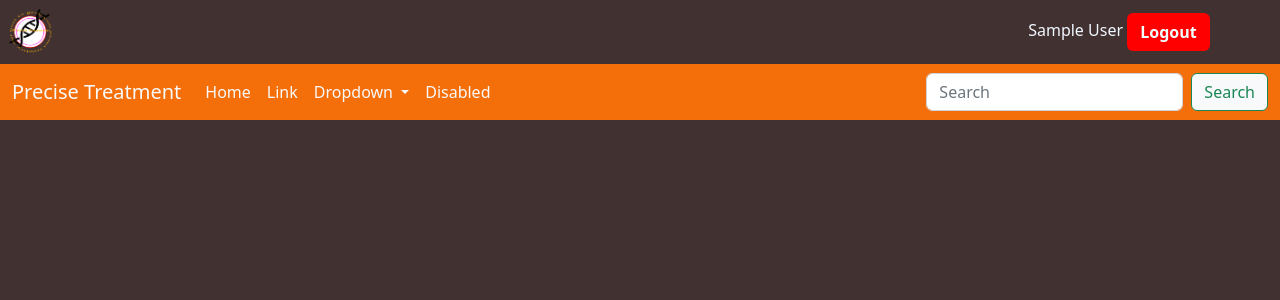
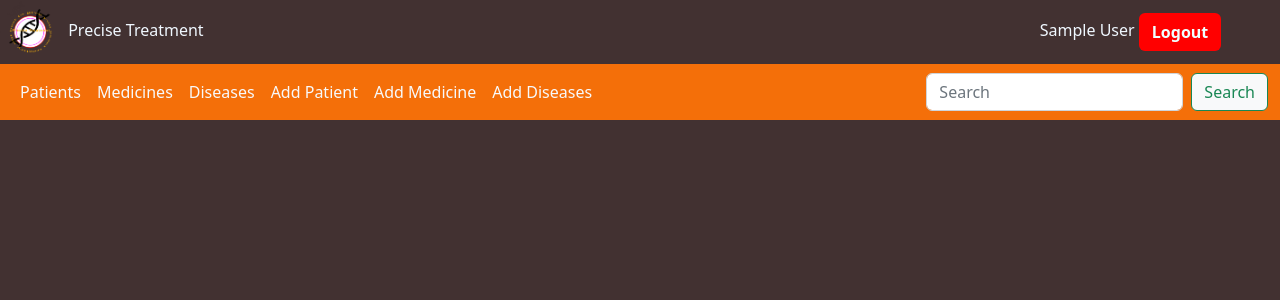
Before and after one commit to rakinplaban/bioinformatics, a Django app: page / in a window 1280 px wide. Shown: the top 300 px of the page. Run offline with Django 3.2, Linux system fonts and the light colour scheme; the visitor is signed in with stand-in values (Sample User, id 1).

Commit message:
patients table created.

```diff
--- a/precisionmedicine/admin.py
+++ b/precisionmedicine/admin.py
@@ -1,8 +1,12 @@
 from django.contrib import admin
-from .models import User
+from .models import User,Patient
 # Register your models here.
 
 class User_display(admin.ModelAdmin):
     list_display = ("id","full_name","username","email")
 
+class Patient_display(admin.ModelAdmin):
+    list_display = ("id","name","age","gender","protine")
+
 admin.site.register(User,User_display)
+admin.site.register(Patient,Patient_display)
--- a/precisionmedicine/models.py
+++ b/precisionmedicine/models.py
@@ -1,3 +1,5 @@
+from email.policy import default
+from secrets import choice
 from django.db import models
 from django.contrib.auth.models import AbstractUser
 # Create your models here.
@@ -6,3 +8,18 @@ class User(AbstractUser):
     full_name = models.CharField(max_length=70,null=True)
     # username = models.CharField(max_length=50)
     email = models.CharField(max_length=25)
+
+
+class Patient(models.Model):
+    GENDER = (
+        ('M',"Male"),
+        ('F',"Female"),
+        ('O',"Others")
+    )
+    name = models.CharField(max_length=45)
+    age = models.IntegerField()
+    gender = models.CharField(max_length=1,choices=GENDER,default='M')
+    protine = models.CharField(max_length=8)
+
+# class Medicine(models.Model):
+#     name= models.CharField()
--- a/precisionmedicine/static/precisionmedicine/style.css
+++ b/precisionmedicine/static/precisionmedicine/style.css
@@ -82,7 +82,7 @@ body {
 }
 @media (min-width: 225px) {
   .logoutbtn {
-    margin: 2% 0% 2% 75%;
+    margin: 2% 0% 2% 65%;
   }
 }
 .logo {
--- a/precisionmedicine/static/precisionmedicine/style.scss
+++ b/precisionmedicine/static/precisionmedicine/style.scss
@@ -100,7 +100,7 @@ body{
 
 @media (min-width:225px) {
     .logoutbtn{
-        margin: 2% 0% 2% 75%;
+        margin: 2% 0% 2% 65%;
     }
 }
 
--- a/precisionmedicine/templates/precisionmedicine/layout.html
+++ b/precisionmedicine/templates/precisionmedicine/layout.html
@@ -15,6 +15,7 @@
     <div class="headerholder">
       <div class="logo">
         <img src="{% static 'static_images/bitmap1.png' %}" alt="Image currently not available." >
+        Precise Treatment
       </div>
       <div class="logoutbtn">
         {{user.full_name}}
@@ -24,42 +25,28 @@
     <div>
       <nav class="navbar navbar-expand-lg text-light coloniva">
         <div class="container-fluid text-light">
-          <a class="navbar-brand disabled text-light" href="">Precise Treatment</a>
           <button class="navbar-toggler" type="button" data-bs-toggle="collapse" data-bs-target="#navbarSupportedContent" aria-controls="navbarSupportedContent" aria-expanded="false" aria-label="Toggle navigation">
             <span class="navbar-toggler-icon"></span>
           </button>
           <div class="collapse navbar-collapse" id="navbarSupportedContent">
             <ul class="navbar-nav me-auto mb-2 mb-lg-0">
               <li class="nav-item">
-                <a class="nav-link active text-light" aria-current="page" href="#">Home</a>
+                <a class="nav-link active text-light" id="patients" aria-current="page">Patients</a>
               </li>
               <li class="nav-item">
-                <a class="nav-link text-light" href="#">Link</a>
-              </li>
-              <li class="nav-item dropdown">
-                <div>
-                    <a class="nav-link dropdown-toggle text-light" href="#" id="navbarDropdown" role="button" data-bs-toggle="dropdown" aria-expanded="false">
-                        Dropdown
-                      </a>
-                      <ul class="dropdown-menu" aria-labelledby="navbarDropdown">
-                        <li><a class="dropdown-item" href="#">Action</a></li>
-                        <li><a class="dropdown-item" href="#">Another action</a></li>
-                        <li><hr class="dropdown-divider"></li>
-                        <li><a class="dropdown-item" href="#">Something else here</a></li>
-                      </ul>
-                </div>
-                <!-- <a class="nav-link dropdown-toggle" href="#" id="navbarDropdown" role="button" data-bs-toggle="dropdown" aria-expanded="false">
-                  Dropdown
-                </a>
-                <ul class="dropdown-menu" aria-labelledby="navbarDropdown">
-                  <li><a class="dropdown-item" href="#">Action</a></li>
-                  <li><a class="dropdown-item" href="#">Another action</a></li>
-                  <li><hr class="dropdown-divider"></li>
-                  <li><a class="dropdown-item" href="#">Something else here</a></li>
-                </ul> -->
+                <a class="nav-link text-light" aria-current="page" id="medicines">Medicines</a>
               </li>
               <li class="nav-item">
-                <a class="nav-link disabled text-light">Disabled</a>
+                <a class="nav-link text-light" aria-current="page" id="medicines">Diseases</a>
+              </li>
+              <li class="nav-item">
+                <a class="nav-link active text-light" id="patients" aria-current="page">Add Patient</a>
+              </li>
+              <li class="nav-item">
+                <a class="nav-link text-light" aria-current="page" id="medicines">Add Medicine</a>
+              </li>
+              <li class="nav-item">
+                <a class="nav-link text-light" aria-current="page" id="medicines">Add Diseases</a>
               </li>
             </ul>
             <form class="d-flex" role="search">
--- a/precisionmedicine/templates/precisionmedicine/login.html
+++ b/precisionmedicine/templates/precisionmedicine/login.html
@@ -4,7 +4,10 @@
 
     <div class="label">
         <h1>Login</h1>
-        <form class="form-gorup beautify_form" action="{% url 'login' %}" method="POST">
+        {% if message %}
+            <div>{{message}}</div>
+        {% endif %}
+        <form class="form-gorup beautify_form" action="" method="POST">
             {% csrf_token %}
             <div>
                 <label>User name</label>
--- a/precisionmedicine/templates/precisionmedicine/register.html
+++ b/precisionmedicine/templates/precisionmedicine/register.html
@@ -4,6 +4,9 @@
 
     <div class="label">
         <h1>Register</h1>
+        {% if message %}
+            <div>{{message}}</div>
+        {% endif %}
         <form class="form-gorup beautify_form" action="" method="POST">
             {% csrf_token %}
             <div>
```
Also changed, not shown: precisionmedicine/forms.py (added, +51 -0 lines), precisionmedicine/migrations/0003_patient.py (added), precisionmedicine/migrations/0004_alter_patient_gender.py (added).
